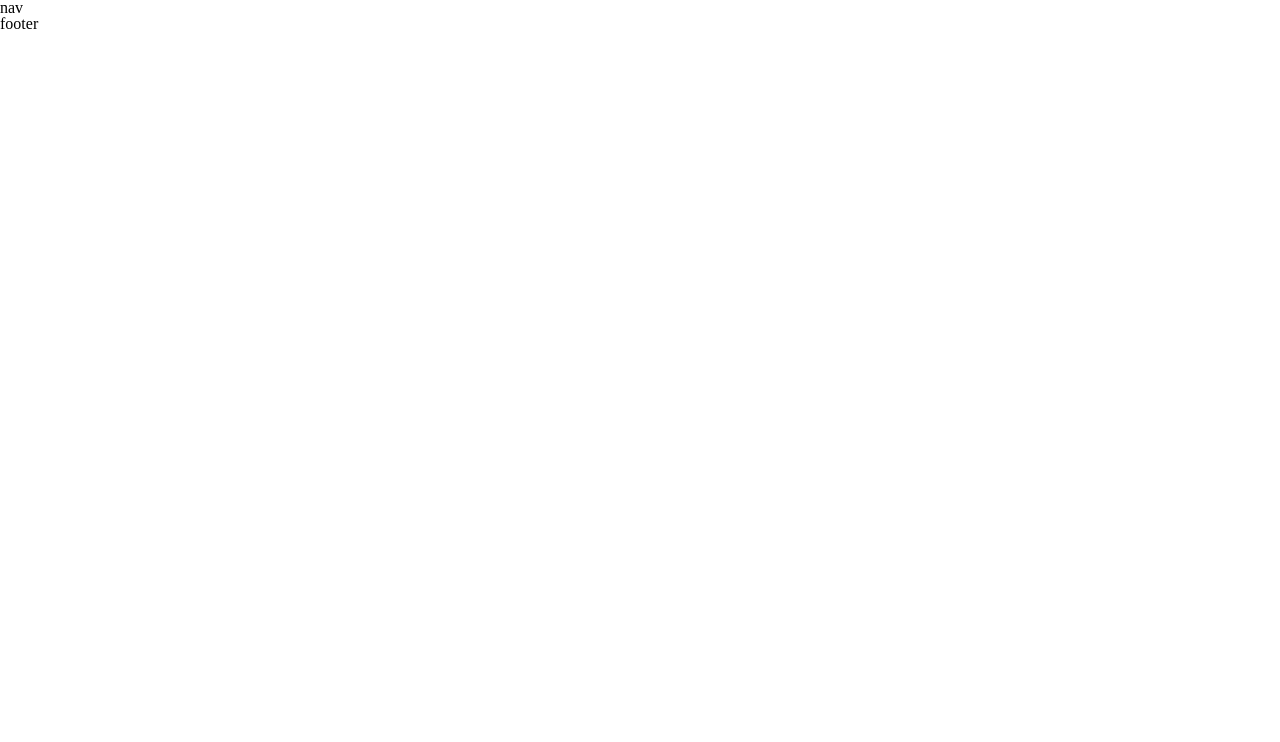
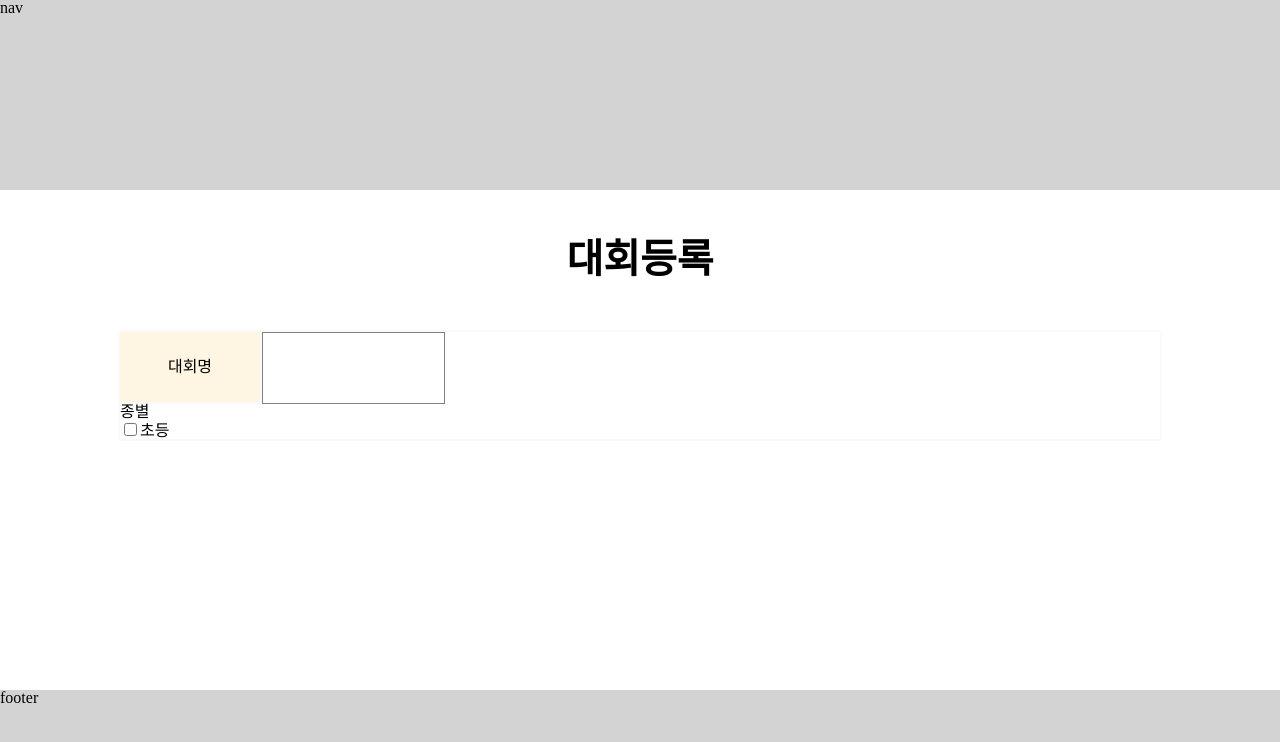
Before and after one commit to JBA-jeju-basketball-association/JBA-FE, a React (Create React App) app: page /add-competition in a window 1280 px wide. Before the commit this address had no page. Shown: the top 742 px of the page. Built offline with nearby package versions, Linux system fonts and the light colour scheme.

Commit message:
임시저장

```diff
--- a/src/app/App.tsx
+++ b/src/app/App.tsx
@@ -2,21 +2,23 @@ import React from "react";
 import { Routes, Route} from "react-router-dom";
 import { UploadFileList } from "./features/post/upLoadFile/ui/upLoadFileList/UpLoadFileList";
 import { UpLoadButton } from "./features/post/upLoadFile/ui/UpLoadButton/UpLoadButton";
+import AddCompetitionPage from "../pages/competitionPages/ui/addCompetitionPage/AddCompetitionPage";
 function App() {
   return (
       <div className="App">
-        <div>nav</div>
+        <div style={{width:"100%", height:"190px", backgroundColor:"lightgray"}}>nav</div>
         <Routes>
           <Route path="main" element={<div>main</div>} />
           {/*컴포넌트 테스트를 위한 임시 path */}
           <Route path="zzuyeontest" element={
-          <div>
-            <UploadFileList></UploadFileList>
-            <UpLoadButton></UpLoadButton>
-          </div>
+            <div>
+                <UploadFileList></UploadFileList>
+                <UpLoadButton></UpLoadButton>
+            </div>
           } />
+            <Route path="/add-competition" element={<AddCompetitionPage />} />
         </Routes>
-        <div>footer</div>
+        <div style={{width:"100%", height:"110px", backgroundColor:"lightgray", position:"absolute", bottom: 0}}>footer</div>
       </div>
   );
 }
--- a/src/app/features/post/upLoadFile/ui/upLoadFileList/UpLoadFileList.tsx
+++ b/src/app/features/post/upLoadFile/ui/upLoadFileList/UpLoadFileList.tsx
@@ -1,6 +1,6 @@
 import * as React from 'react'
-import { SelectedFile } from './selectedFile/SelectedFile';
 import style from "./UpLoadFileList.module.css"
+import {SelectedFile} from "./selectedFile/selectedFile";
 
 let testFiles=[{"name":"주연"},{"name":"한솔"},{"name":"동호"},{"name":"시후"}]
 
--- /dev/null
+++ b/src/pages/competitionPages/ui/addCompetitionPage/AddCompetitionPage.module.css
@@ -0,0 +1,19 @@
+@import url("/src/shared/colors.css");
+
+.AddCompetitionPage {
+    display: flex;
+    flex-direction: column;
+    align-items: center;
+    width: 100%;
+    height: 100px;
+}
+
+.container {
+    width: 1040px;
+    border: 2px solid var(--color-border);
+}
+
+
+.inputArea {
+    display: flex;
+}
--- /dev/null
+++ b/src/pages/competitionPages/ui/addCompetitionPage/AddCompetitionPage.tsx
@@ -0,0 +1,36 @@
+import * as React from 'react';
+import PageTitle from "../../../../shared/ui/pageTitle/PageTitle";
+import style from "./AddCompetitionPage.module.css"
+import {Input} from "../../../../shared/ui/Input";
+import {useState} from "react";
+import CheckBox from "../../../../shared/ui/checkbox/CheckBox";
+import AddCompetitionLabel from "../../../../shared/ui/addCompetitionLabel/AddCompetitionLabel";
+
+const AddCompetitionPage:React.FC = () => {
+    const [title, setTitle] = useState<string>("")
+    const [division, setDivision] = useState<boolean>(false)
+
+    return (
+        <div className={style.AddCompetitionPage}>
+            <PageTitle pageName="대회등록"/>
+            <div className={style.container}>
+                <form>
+                    <div className={style.inputArea}>
+                        <AddCompetitionLabel label={"대회명"} />
+                        <input onChange={setTitle} type={"text"} width={900}/>
+                    </div>
+                    <div>
+                        <label>종별</label>
+                        <div className={style.checkBox}>
+                            <CheckBox name={"element"} value={"elementValue"} />
+                            <label>초등</label>
+                        </div>
+                    </div>
+                </form>
+
+            </div>
+        </div>
+    );
+};
+
+export default AddCompetitionPage;
--- a/src/shared/colors.css
+++ b/src/shared/colors.css
@@ -12,6 +12,9 @@
     --color-dark: #212a2e;
     --color-gray: #EAEBEF;
     --color-blue-iris: #543fd7;;
+    --color-border: #fafafa;
+    --color-beige: #FFF5E3
+
   }
 
   html[data-theme="light"] {
--- /dev/null
+++ b/src/shared/ui/addCompetitionLabel/AddCompetitionLabel.module.css
@@ -0,0 +1,15 @@
+
+.AddCompetitionLabel {
+    width: 140px;
+    height: 70px;
+    background-color: var(--color-beige);
+    display: flex;
+    justify-content: center;
+    align-items: center;
+    border-bottom: 2px solid var(--color-border);
+    border-right: 2px solid var(--color-border);
+}
+
+.AddCompetitionLabel label {
+    font-size: 16px;
+}
--- /dev/null
+++ b/src/shared/ui/addCompetitionLabel/AddCompetitionLabel.tsx
@@ -0,0 +1,18 @@
+import React from 'react';
+import style from "./AddCompetitionLabel.module.css"
+
+type Props = {
+    label: string;
+}
+const AddCompetitionLabel = ({label}:Props) => {
+    return (
+        <div className={style.AddCompetitionLabel}>
+            <label >
+                {label}
+            </label>
+        </div>
+
+    );
+};
+
+export default AddCompetitionLabel;
--- /dev/null
+++ b/src/shared/ui/checkbox/CheckBox.module.css
@@ -0,0 +1,4 @@
+.CheckBox {
+    appearance: auto;
+    outline: var(--color-gray);
+}
--- /dev/null
+++ b/src/shared/ui/checkbox/CheckBox.tsx
@@ -0,0 +1,16 @@
+import React from 'react';
+import style from "./CheckBox.module.css"
+
+type Props = {
+    name:string;
+    value:string
+}
+const CheckBox = ({name, value}:Props) => {
+    return (
+        <input type={"checkbox"} name={name} value={value} className={style.CheckBox}>
+
+        </input>
+    );
+};
+
+export default CheckBox;
--- /dev/null
+++ b/src/shared/ui/pageTitle/PageTitle.module.css
@@ -0,0 +1,6 @@
+.page_title {
+    color: black;
+    font-size: 40px;
+    margin: 50px;
+    font-weight: bold;
+}
--- /dev/null
+++ b/src/shared/ui/pageTitle/PageTitle.tsx
@@ -0,0 +1,15 @@
+import React from 'react';
+import style from "./PageTitle.module.css"
+
+type Props = {
+    pageName: string;
+}
+const PageTitle = ({pageName} : Props) => {
+    return (
+        <h1 className={style.page_title}>
+            {pageName}
+        </h1>
+    );
+};
+
+export default PageTitle;
```
Also changed, not shown: src/shared/base.css (line endings or trailing spaces).
